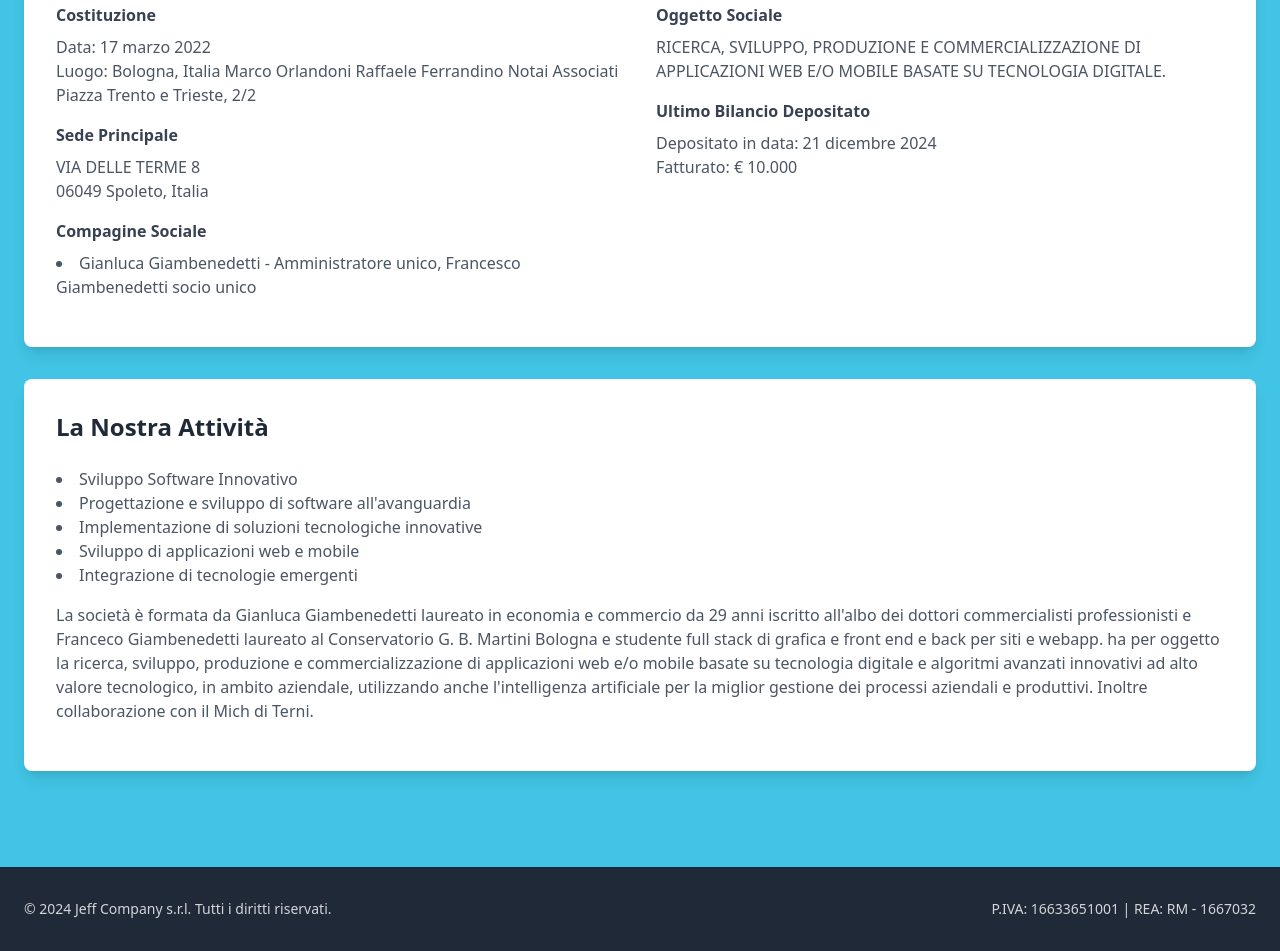
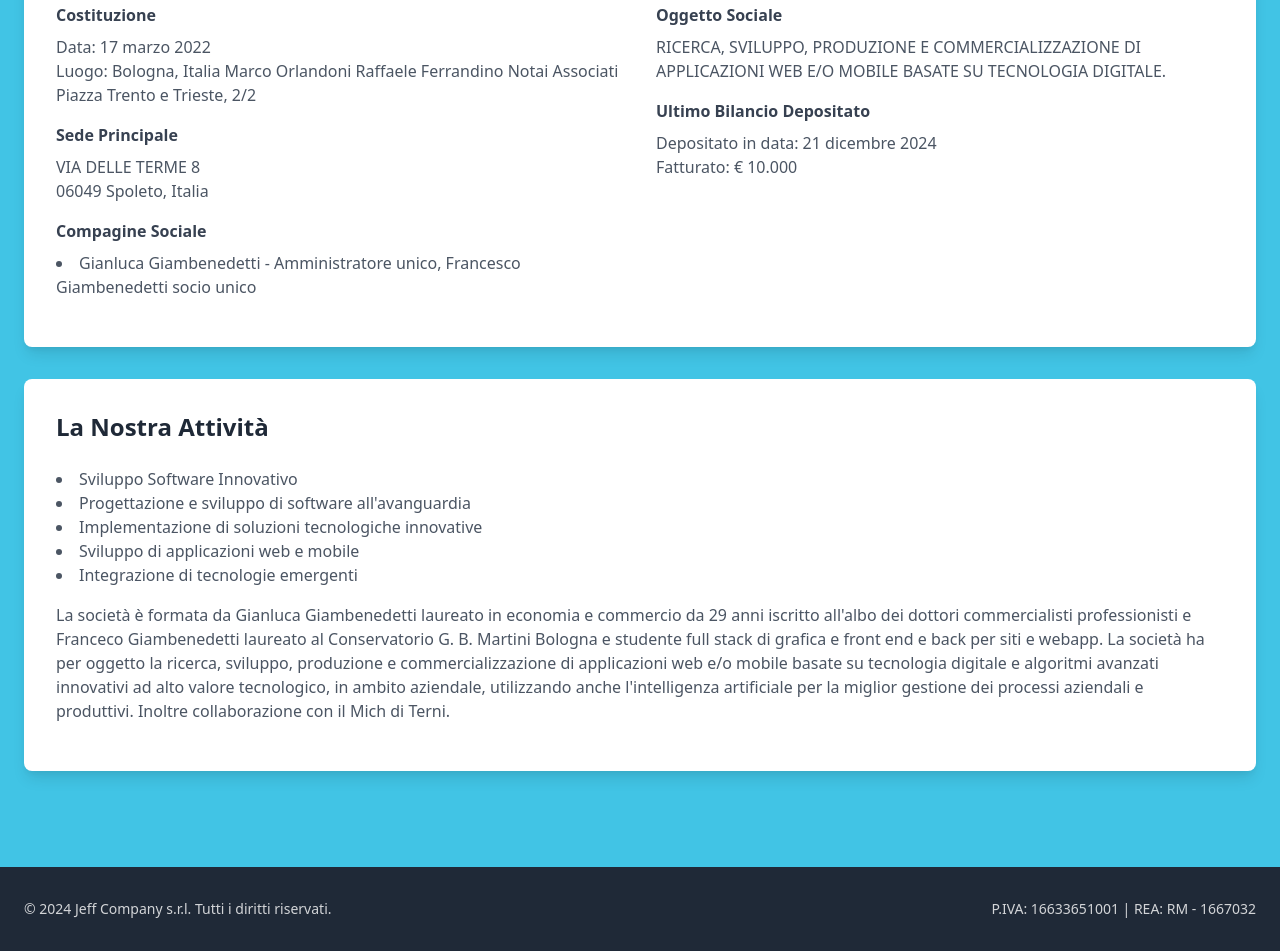
Before and after one commit to studiogiambenedetti/Jeff-Company, a plain HTML site: page index.html in a window 1280 px wide. Shown: the part 613-1564 px from the top of the page. Drawn offline with nearby package versions, Linux system fonts and the light colour scheme.

Commit message:
Update index.html

```diff
--- a/index.html
+++ b/index.html
@@ -126,7 +126,7 @@
                         da 29 anni iscritto all'albo dei dottori commercialisti professionisti
                         e Franceco Giambenedetti laureato al Conservatorio G. B. Martini Bologna
                         e studente full stack di grafica e front end e back per siti e webapp.
-                        ha per oggetto la ricerca, sviluppo,
+                         La società ha per oggetto la ricerca, sviluppo,
                         produzione e commercializzazione di applicazioni web e/o
                         mobile basate su tecnologia digitale e algoritmi avanzati
                         innovativi ad alto valore tecnologico, in ambito aziendale,
```
